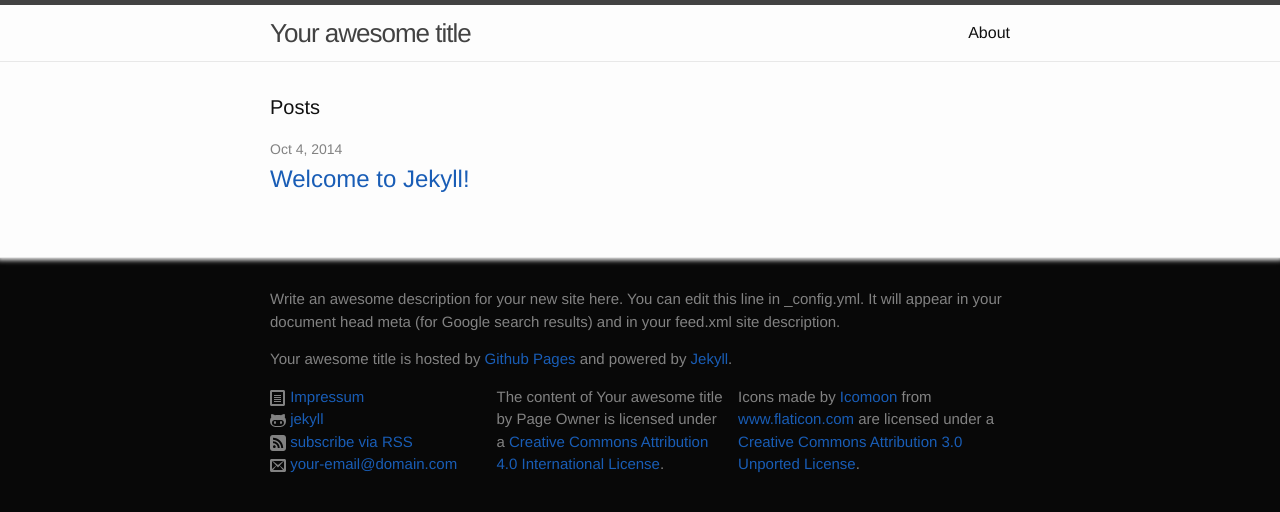
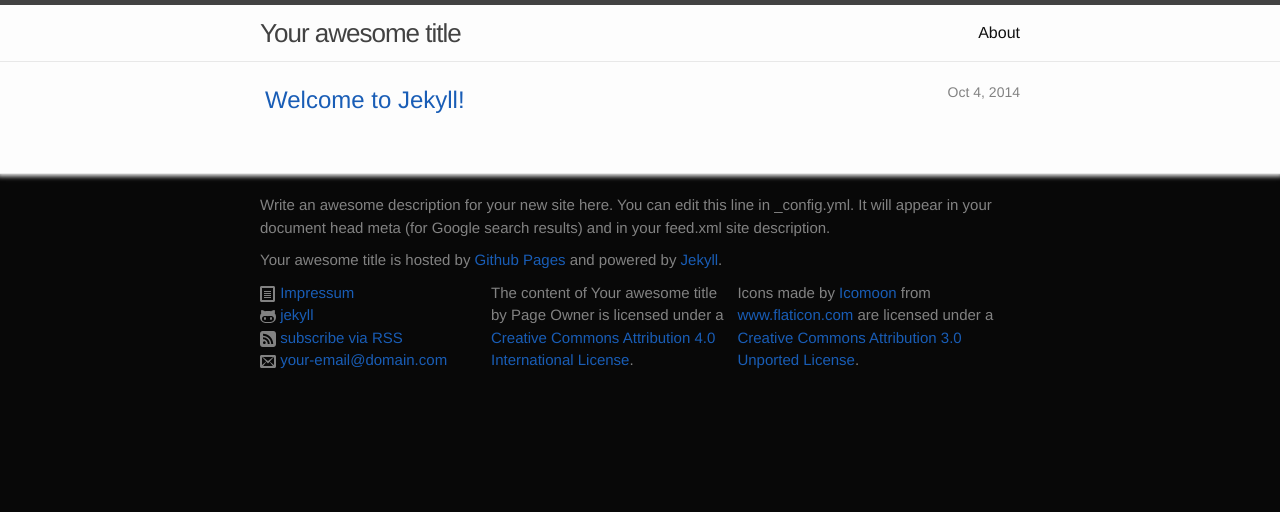
Before and after one commit to stefandollase/game-of-life-js, a Jekyll site: the page built from index.html, in a window 1280 px wide. Shown: the top 512 px of the page. Built offline with Jekyll 4.4.1, drawn with Linux system fonts in a browser that asks for light colours.

Commit message:
adjusted the main page

```diff
--- a/_sass/_layout.scss
+++ b/_sass/_layout.scss
@@ -180,9 +180,29 @@
     color: $grey-color;
 }
 
+.post-date {
+    font-size: $small-font-size;
+    color: $grey-color;
+    float: right;
+}
+
+.post-description {
+	font-size: $base-font-size;
+    color: $grey-color;
+}
+
 .post-link {
     display: block;
-    font-size: 24px;
+    font-size: 16px;
+    padding: 0 5px 5px 5px;
+}
+
+.post-link:hover {
+	text-decoration: none;
+
+	> .post-description {
+		color: $text-color;
+	}
 }
 
 
--- a/css/main.scss
+++ b/css/main.scss
@@ -11,7 +11,7 @@ $base-font-size:   16px;
 $small-font-size:  $base-font-size * 0.875;
 $base-line-height: 1.5;
 
-$spacing-unit:     30px;
+$spacing-unit:     20px;
 
 $text-color:       #111;
 $background-color: #fdfdfd;
--- a/index.html
+++ b/index.html
@@ -1,21 +1,20 @@
 ---
 layout: default
 ---
-
 <div class="home">
-
-  <h1 class="page-heading">Posts</h1>
-
   <ul class="post-list">
     {% for post in site.posts %}
-      <li>
-        <span class="post-meta">{{ post.date | date: "%b %-d, %Y" }}</span>
-
-        <h2>
-          <a class="post-link" href="{{ post.url | prepend: site.baseurl }}">{{ post.title }}</a>
-        </h2>
-      </li>
+      {% if post.hidden == null or post.hidden == false %}
+        <li>
+          <span class="post-date">{{ post.date | date: "%b %-d, %Y" }}</span>
+          <a class="post-link" href="{{ post.url | prepend: site.baseurl }}">
+            <h2>{{ post.title }}</h2>
+            {% if post.description %}
+              <span class="post-description">{{ post.description }}</span>
+            {% endif %}
+          </a>
+        </li>
+      {% endif %}
     {% endfor %}
   </ul>
-
 </div>
```
